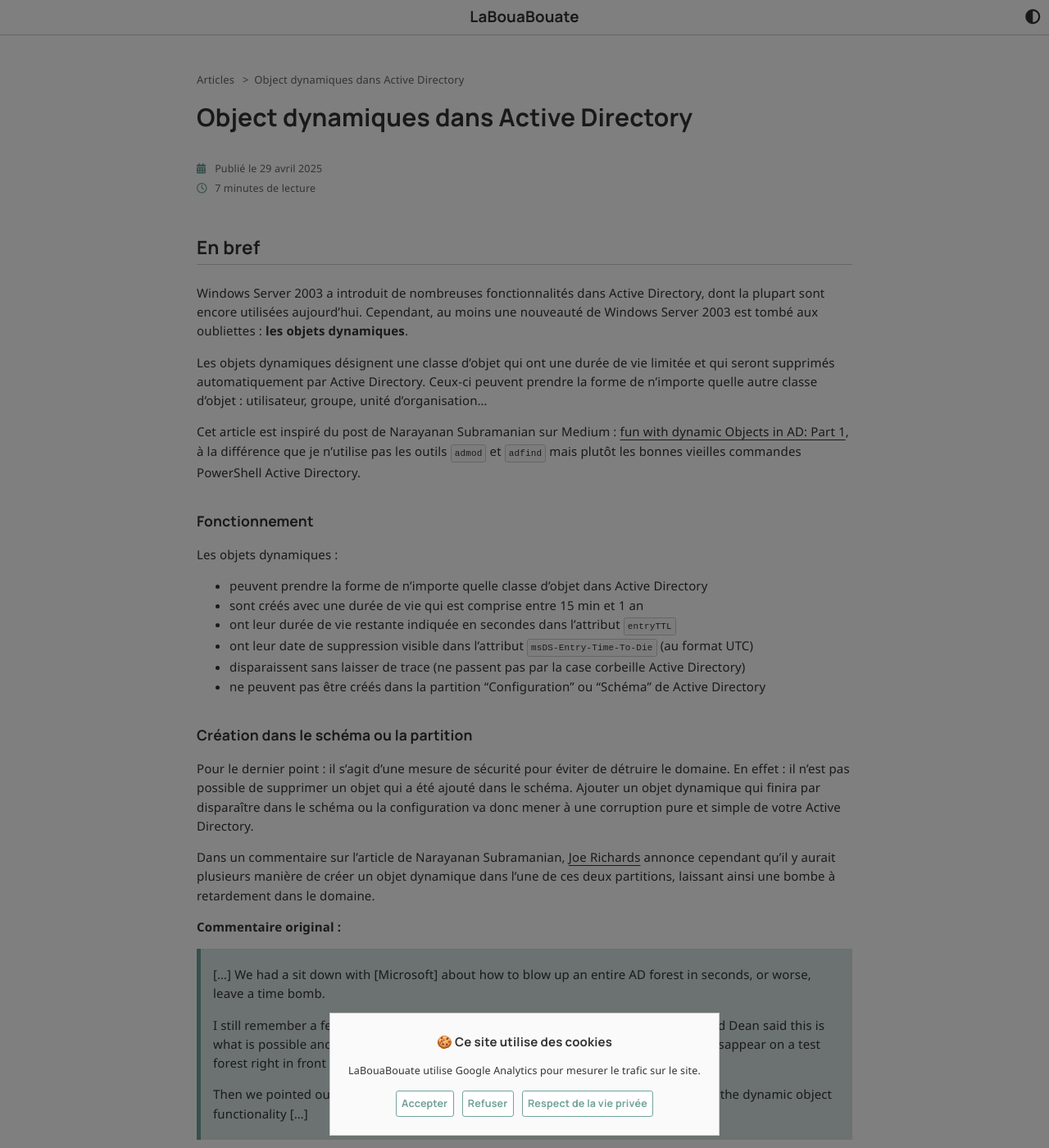
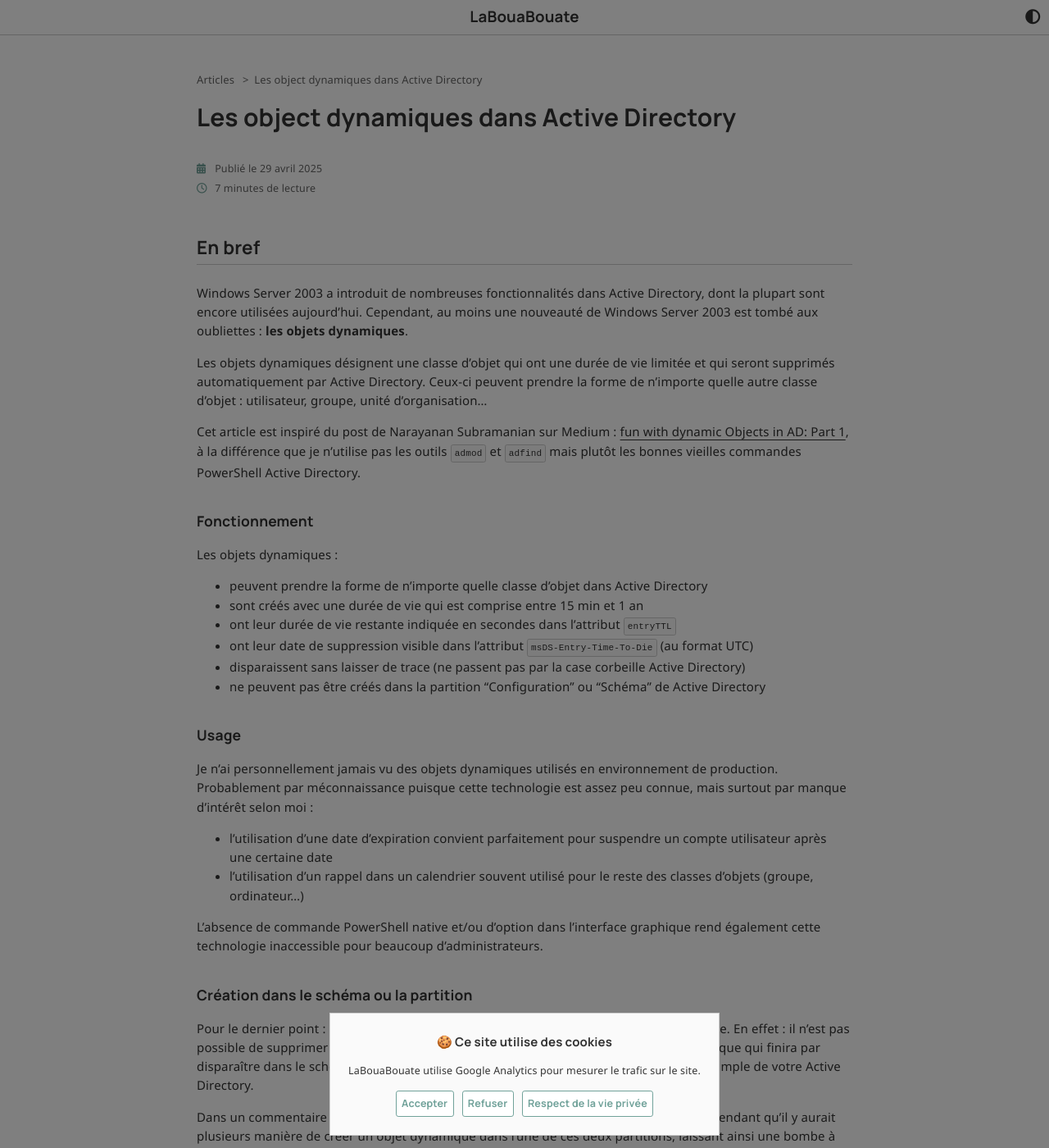
Before and after one commit to leobouard/leobouard.github.io, a Jekyll site: the page built from _posts/2025-04-29-objets-temporaires.md, in a window 1280 px wide and 1400 px high. Shown: the whole window at 82% size. Built offline with Jekyll 4.4.1, drawn with Linux system fonts in a browser that asks for light colours; nearby versions of some CDN libraries; some web fonts are replaced; comment, search, counter and statistics services are not loaded.

Commit message:
Update 2025-04-29-objets-temporaires.md

```diff
--- a/_posts/2025-04-29-objets-temporaires.md
+++ b/_posts/2025-04-29-objets-temporaires.md
@@ -1,6 +1,6 @@
 ---
-title: "Object dynamiques dans Active Directory"
-description: "Cet objet s'auto-détruira dans 3, 2, 1..."
+title: "Les object dynamiques dans Active Directory"
+description: "Ce compte utilisateur s'auto-détruira dans trois, deux, un..."
 tags: active-directory
 listed: true
 ---
@@ -23,6 +23,15 @@ Les objets dynamiques :
 - ont leur date de suppression visible dans l'attribut `msDS-Entry-Time-To-Die` (au format UTC)
 - disparaissent sans laisser de trace (ne passent pas par la case corbeille Active Directory)
 - ne peuvent pas être créés dans la partition "Configuration" ou "Schéma" de Active Directory
+
+### Usage
+
+Je n'ai personnellement jamais vu des objets dynamiques utilisés en environnement de production. Probablement par méconnaissance puisque cette technologie est assez peu connue, mais surtout par manque d'intérêt selon moi :
+
+- l'utilisation d'une date d'expiration convient parfaitement pour suspendre un compte utilisateur après une certaine date
+- l'utilisation d'un rappel dans un calendrier souvent utilisé pour le reste des classes d'objets (groupe, ordinateur...)
+
+L'absence de commande PowerShell native et/ou d'option dans l'interface graphique rend également cette technologie inaccessible pour beaucoup d'administrateurs.
 
 ### Création dans le schéma ou la partition
 
```
